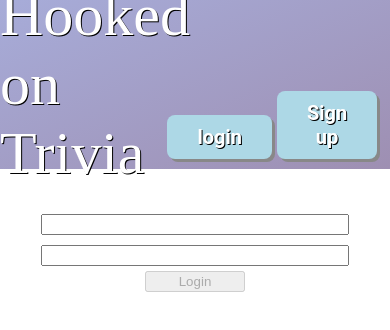
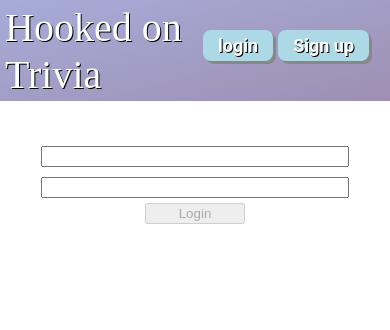
Before and after one commit to Jvaz0715/trivia-hooks-frontend, a React (Create React App) app: page /login in a window 390 px wide. Shown: the top 330 px of the page. Built offline with nearby package versions, Linux system fonts and the light colour scheme.

Commit message:
adds more styling

```diff
--- a/src/components/Navbar/Navbar.css
+++ b/src/components/Navbar/Navbar.css
@@ -43,7 +43,7 @@
 }
 
 .nav-buttons:hover {
-   background-color: white;
+   background-color: rgb(180, 180, 180);
 }
 
 .nav-logo {
@@ -58,3 +58,30 @@
 @import url('https://fonts.googleapis.com/css2?family=Style+Script&display=swap');
 
 @import url('https://fonts.googleapis.com/css2?family=Roboto&display=swap');
+
+@media only screen and (max-width:675px) {
+   .nav-logo {
+      font-size: 40px;
+      margin-left: 5px;
+   }
+
+   .nav-buttons {
+   margin-right: 5px;
+   margin-bottom: 10px;
+   padding: 5px 15px;
+   font-size: 18px;
+   }
+
+   .navbar-container {
+      height: 12vh;
+   }
+
+   .nav-right {
+      /* border: 2px solid green; */
+      width: 48%;
+      display: flex;
+      align-items: center;
+      justify-content: center;
+      color: white;
+   }
+}
```
